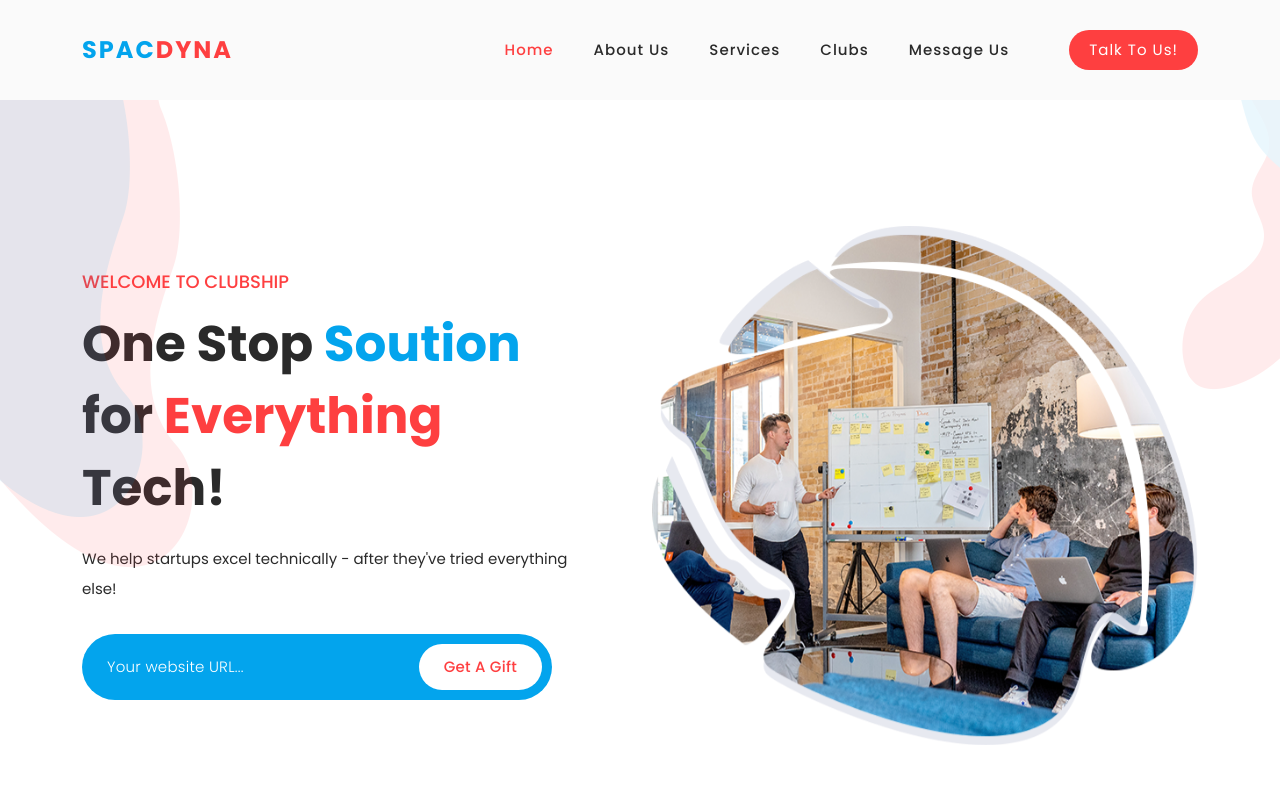
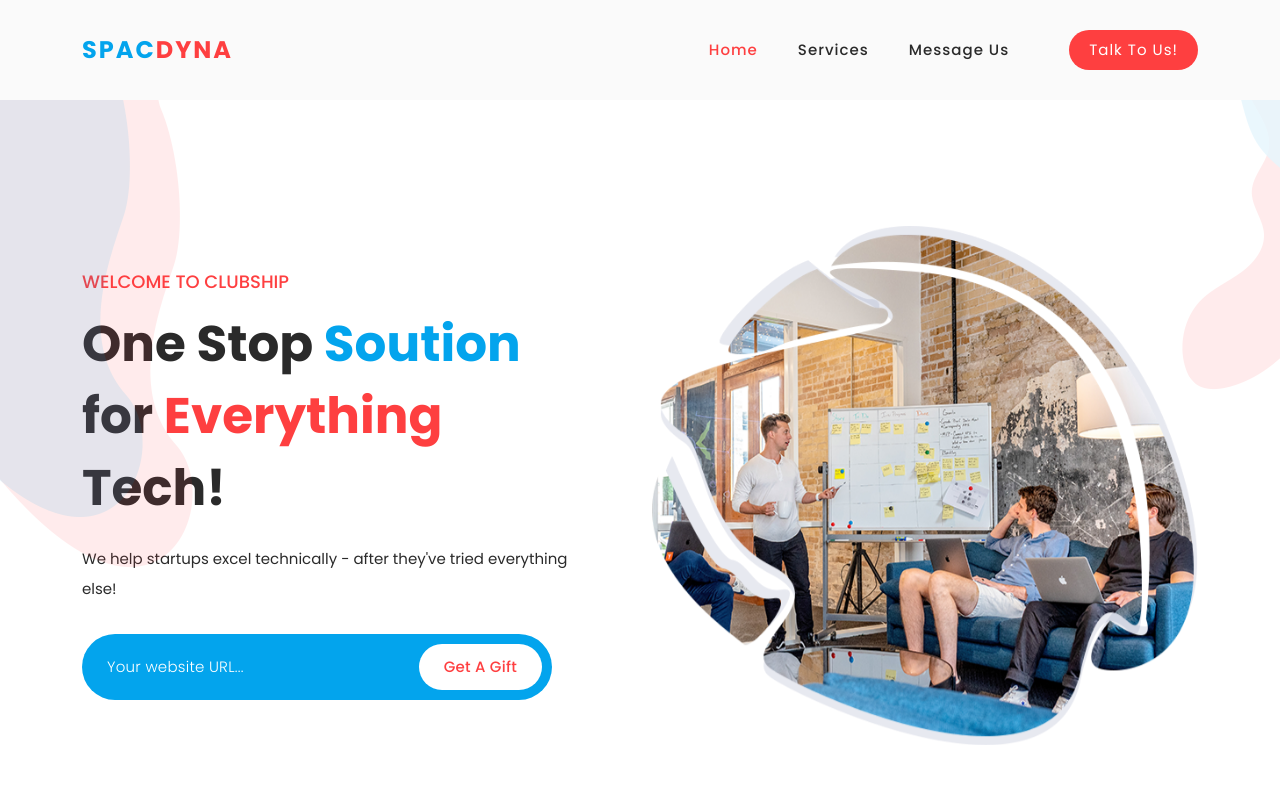
Before and after one commit to helloclubship/website, a plain HTML site: page index.html in a window 1280 px wide. Shown: the top 800 px of the page. Drawn offline with Linux system fonts and the light colour scheme.

Commit message:
Update index.html

```diff
--- a/index.html
+++ b/index.html
@@ -52,10 +52,10 @@
             <!-- ***** Menu Start ***** -->
             <ul class="nav">
               <li class="scroll-to-section"><a href="#top" class="active">Home</a></li>
-              <li class="scroll-to-section"><a href="#about">About Us</a></li>
-              <li class="scroll-to-section"><a href="#services">Services</a></li>
+              <li class="scroll-to-section"><a href="#about">Services</a></li>
+              <!-- <li class="scroll-to-section"><a href="#services">Services</a></li>
               <li class="scroll-to-section"><a href="#portfolio">Clubs</a></li>
-             <!-- <li class="scroll-to-section"><a href="#blog">Blog</a></li> -->
+              <li class="scroll-to-section"><a href="#blog">Blog</a></li> -->
               <li class="scroll-to-section"><a href="#contact">Message Us</a></li>
               <li class="scroll-to-section"><div class="main-red-button"><a href="#contact">Talk to us!</a></div></li>
             </ul>
```
